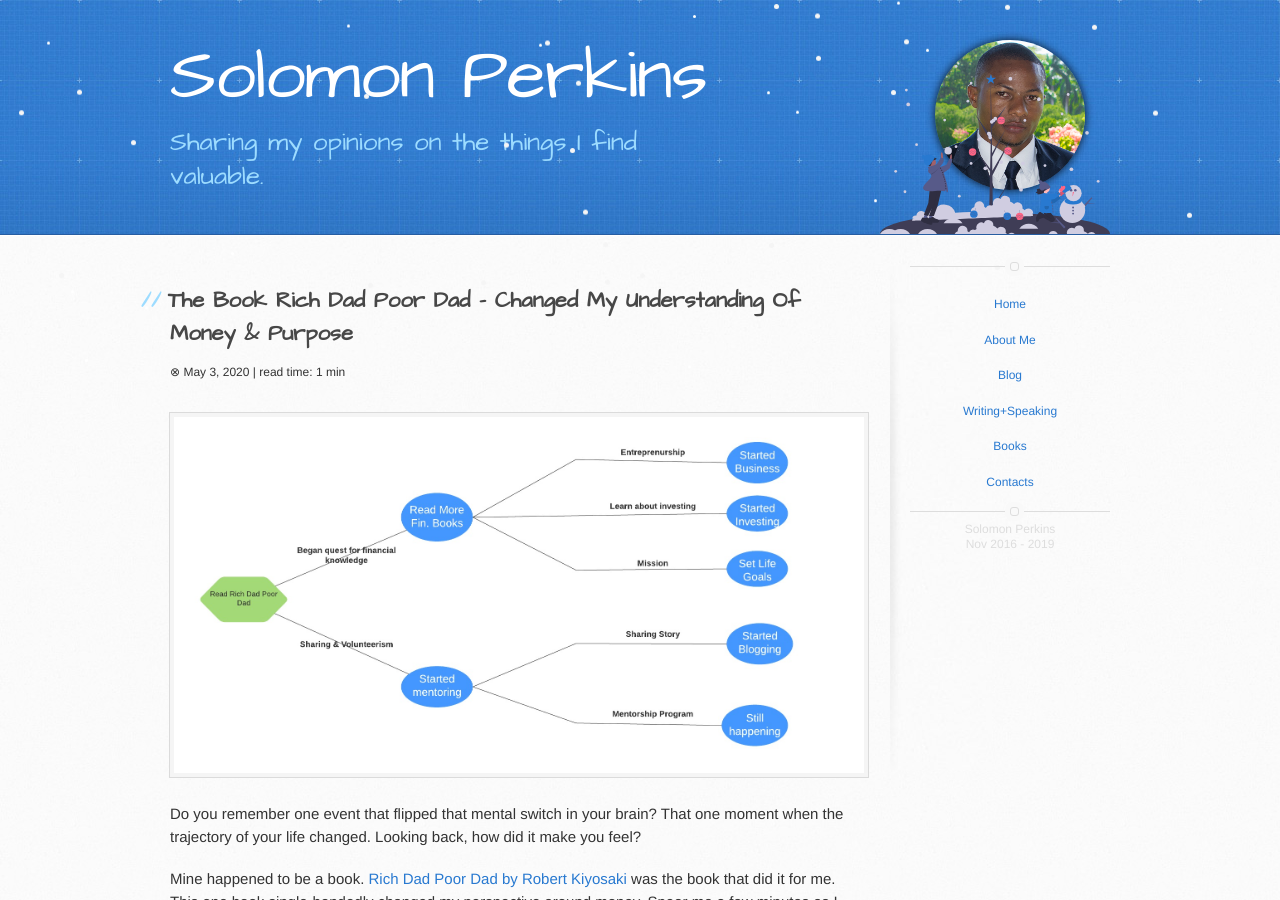
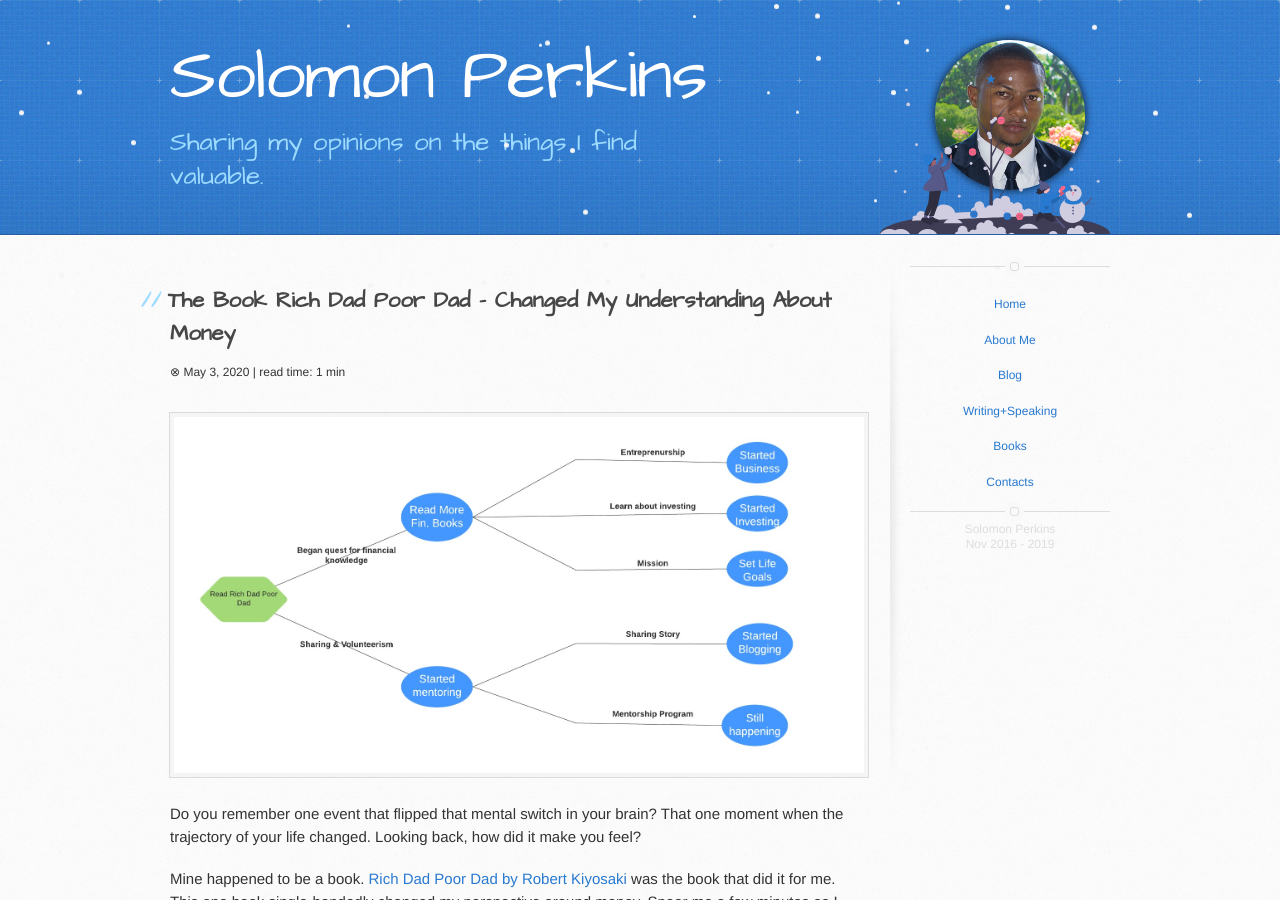
Before and after one commit to SolomonPerkins/solomonperkins.github.io, a Jekyll site: the page built from _posts/2020-05-03-Rich-Dad-Poor-Dad-Changed-My-Understanding-About-Money.md, in a window 1280 px wide and 900 px high. Built offline with Jekyll 4.4.1, drawn with Linux system fonts in a browser that asks for light colours.

Commit message:
update feature and log metrics

```diff
--- a/_posts/2020-05-03-Rich-Dad-Poor-Dad-Changed-My-Understanding-Of-Money-And-Purpose.md
+++ b/_posts/2020-05-03-Rich-Dad-Poor-Dad-Changed-My-Understanding-About-Money.md
@@ -1,6 +1,6 @@
 ---
 layout: post
-title: The Book Rich Dad Poor Dad - Changed My Understanding Of Money & Purpose
+title: The Book Rich Dad Poor Dad - Changed My Understanding About Money
 tags: financial personal knowledge money books reading
 date: 2020-05-03
 read_time: 1 min
```
Also changed, not shown: javascripts/writing_skills.json (+21 -0 lines).
